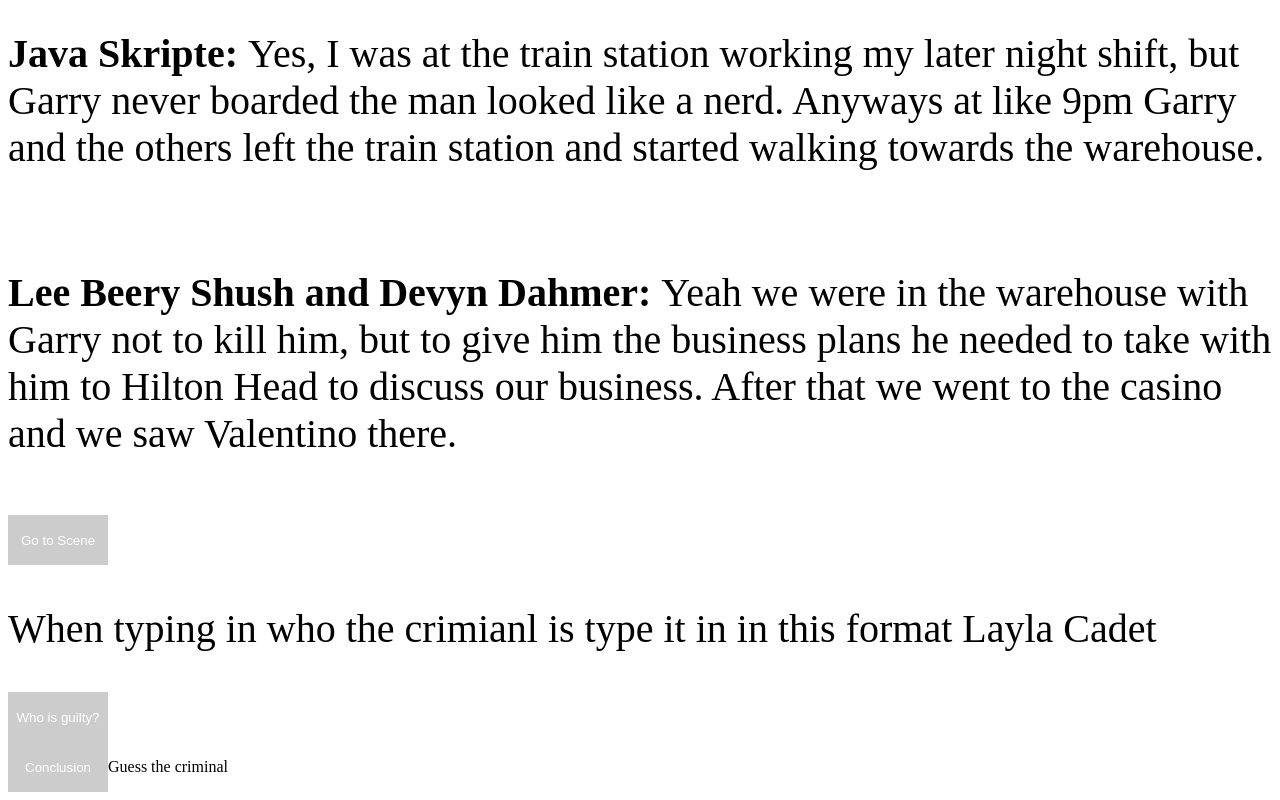
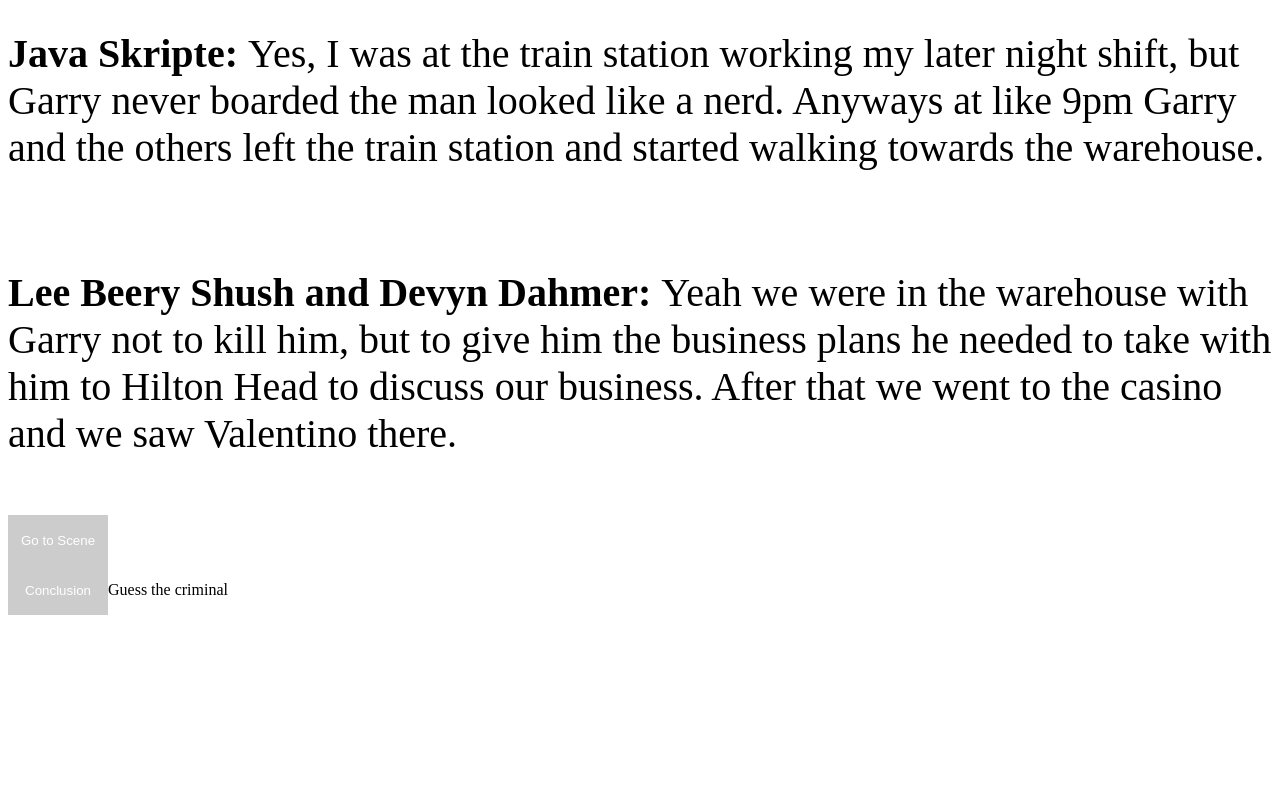
Before and after one commit to usersf3/usersf3.github.io, a plain HTML site: page level5/index.html in a window 1280 px wide. Shown: the part 2967-3767 px from the top of the page. After the commit the page ends 3590 px from the top, so only its background shows below. Drawn offline with nearby package versions, Linux system fonts and the light colour scheme.

Commit message:
Update index.html

```diff
--- a/level5/index.html
+++ b/level5/index.html
@@ -86,9 +86,6 @@ After that we went to the casino and we saw Valentino there.
 <br>
 <button onclick="window.location.href='scene.html'">Go to Scene</button>
 <br>
-<p> When typing in who the crimianl is type it in in this format Layla Cadet</p>
-   <button onclick="criminal()">Who is guilty?</button>
-<br>
  <button onclick="conclusion()">Conclusion</button
   <button onclick="criminal();" class="guess">Guess the criminal</button>
   <span id="level5link" class="guess"></span>
```
